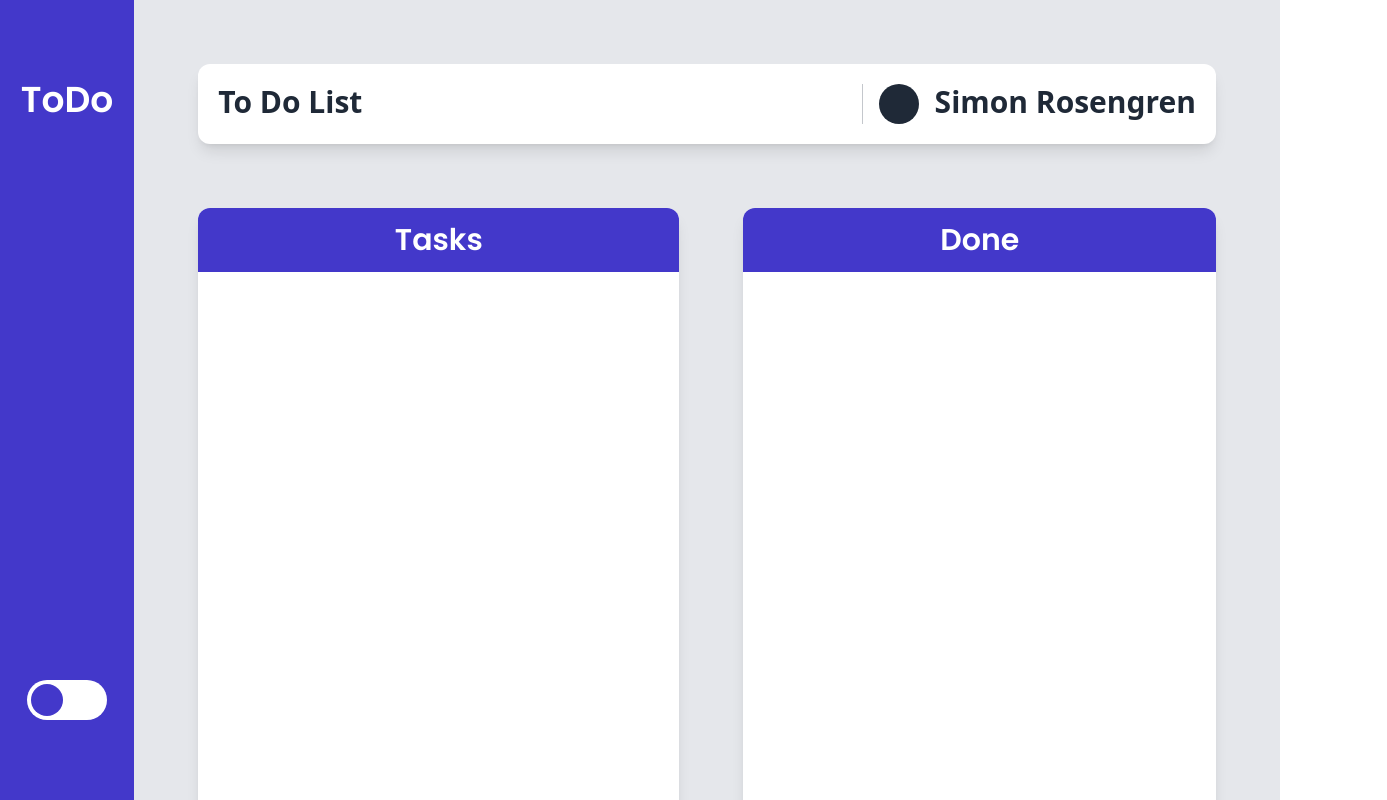
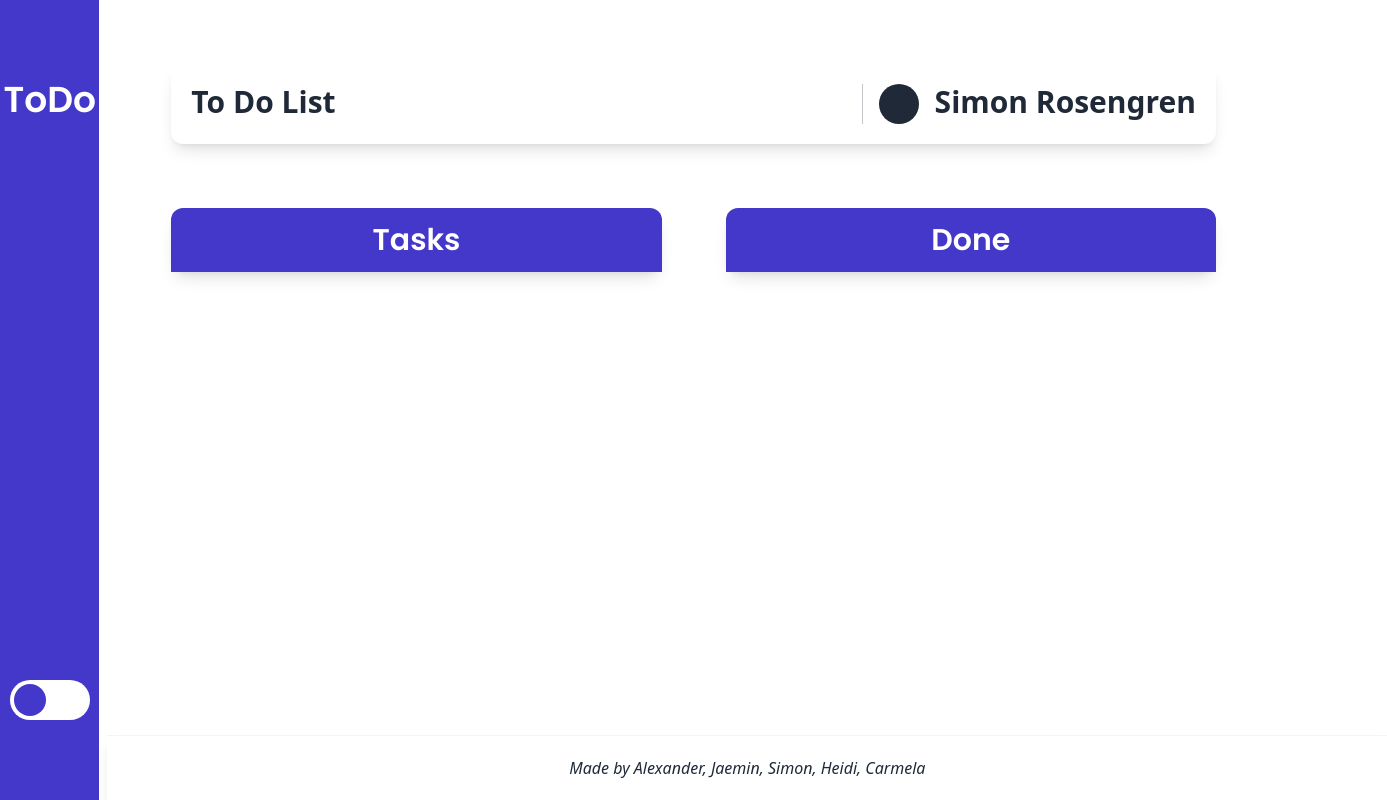
Before and after one commit to Hyper-Team-3/Todo-Group3, a React (Vite) app in the folder client/: page / in a window 1280 px wide. Shown: the top 800 px of the page, 1387 px wide, since content can reach past the window. Built offline with nearby package versions, Linux system fonts and the light colour scheme.

Commit message:
Fixed css and html for DoneTask, Footer,  task and TodoBoard

```diff
--- a/client/src/components/DoneTasks/DoneTasks.module.css
+++ b/client/src/components/DoneTasks/DoneTasks.module.css
@@ -1,7 +1,10 @@
+/* .parent {
+    @apply col-start-8 col-span-6 row-span-4 bg-white rounded-xl shadow-lg ml-8 mr-16
+} */
+
 .parent {
-    @apply col-start-8 col-span-6 row-span-4 bg-white rounded-xl shadow-lg ml-8 mr-16
+  @apply bg-white rounded-xl shadow-lg ml-8 mr-16 w-full;
 }
-
 .taskheader {
-    @apply flex justify-center items-center h-16 bg-indigo-700 rounded-t-xl font-poppins text-3xl text-white font-semibold
+  @apply flex justify-center items-center h-16 bg-indigo-700 rounded-t-xl font-poppins text-3xl text-white font-semibold;
 }
--- a/client/src/components/Footer/Footer.module.css
+++ b/client/src/components/Footer/Footer.module.css
@@ -1,3 +1,8 @@
-.footer {
+/* .footer {
     @apply col-span-12 flex justify-center items-center p-5 m-16 bg-white rounded-xl shadow-lg italic text-gray-800
 }
+ */
+
+.footer {
+  @apply flex justify-center items-center p-5 w-full border-t border-slate-100 bg-white shadow-lg italic text-gray-800 absolute bottom-0;
+}
--- a/client/src/components/Tasks/Tasks.module.css
+++ b/client/src/components/Tasks/Tasks.module.css
@@ -1,7 +1,10 @@
+/* .parent {
+    @apply col-start-2 col-span-6 row-span-4 bg-white rounded-xl shadow-lg ml-16 mr-8
+} */
+
 .parent {
-    @apply col-start-2 col-span-6 row-span-4 bg-white rounded-xl shadow-lg ml-16 mr-8
+  @apply bg-white rounded-xl shadow-lg ml-16 mr-8 w-full;
 }
-
-.taskheader {
-    @apply flex justify-center items-center h-16 bg-indigo-700 rounded-t-xl font-poppins text-3xl text-white font-semibold
+* .taskheader {
+  @apply flex justify-center items-center h-16 bg-indigo-700 rounded-t-xl font-poppins text-3xl text-white font-semibold;
 }
--- a/client/src/components/TodoBoard/TodoBoard.jsx
+++ b/client/src/components/TodoBoard/TodoBoard.jsx
@@ -1,10 +1,23 @@
 import Header from "../Header";
-import Sidebar from "../Sidebar";
+import Tasks from "../Tasks";
+import DoneTasks from "../DoneTasks";
+import Footer from "../Footer";
+
+import styles from "./TodoBoard.module.css";
 
 const TodoBoard = () => {
   return (
     <>
-      <Header />
+      <div className={styles.header}>
+        <Header />
+      </div>
+      <div className={styles.tasks_cards}>
+        <Tasks />
+        <DoneTasks />
+      </div>
+      <div className={styles.footer}>
+        <Footer />
+      </div>
     </>
   );
 };
--- /dev/null
+++ b/client/src/components/TodoBoard/TodoBoard.module.css
@@ -0,0 +1,3 @@
+.tasks_cards {
+  @apply flex flex-row;
+}
--- a/client/src/pages/TodoBoardPage.jsx
+++ b/client/src/pages/TodoBoardPage.jsx
@@ -1,19 +1,24 @@
 import Sidebar from "../components/Sidebar";
 import TodoBoard from "../components/TodoBoard";
-import Header from "../components/Header";
-import Tasks from "../components/Tasks";
-import DoneTasks from "../components/DoneTasks";
-import Footer from "../components/Footer"
 
 const TodoBoardPage = () => {
   return (
-    <div className="grid grid-cols-13 grid-rows-6 bg-gray-200 overflow-hidden">
+    <div className="grid grid-cols-12 grid-rows-12 gap-2">
+      <div className="row-span-12">
         <Sidebar />
-        <Header />
-        <Tasks />
-        <DoneTasks />
-        <Footer />
+      </div>
+      <div className="col-span-11 row-span-12 flex flex-col">
+        <TodoBoard />
+      </div>
     </div>
+
+    // <div className="grid grid-cols-13 grid-rows-6 bg-gray-200 overflow-hidden">
+    //     <Sidebar />
+    //     <Header />
+    //     <Tasks />
+    //     <DoneTasks />
+    //     <Footer />
+    // </div>
   );
 };
 
```
